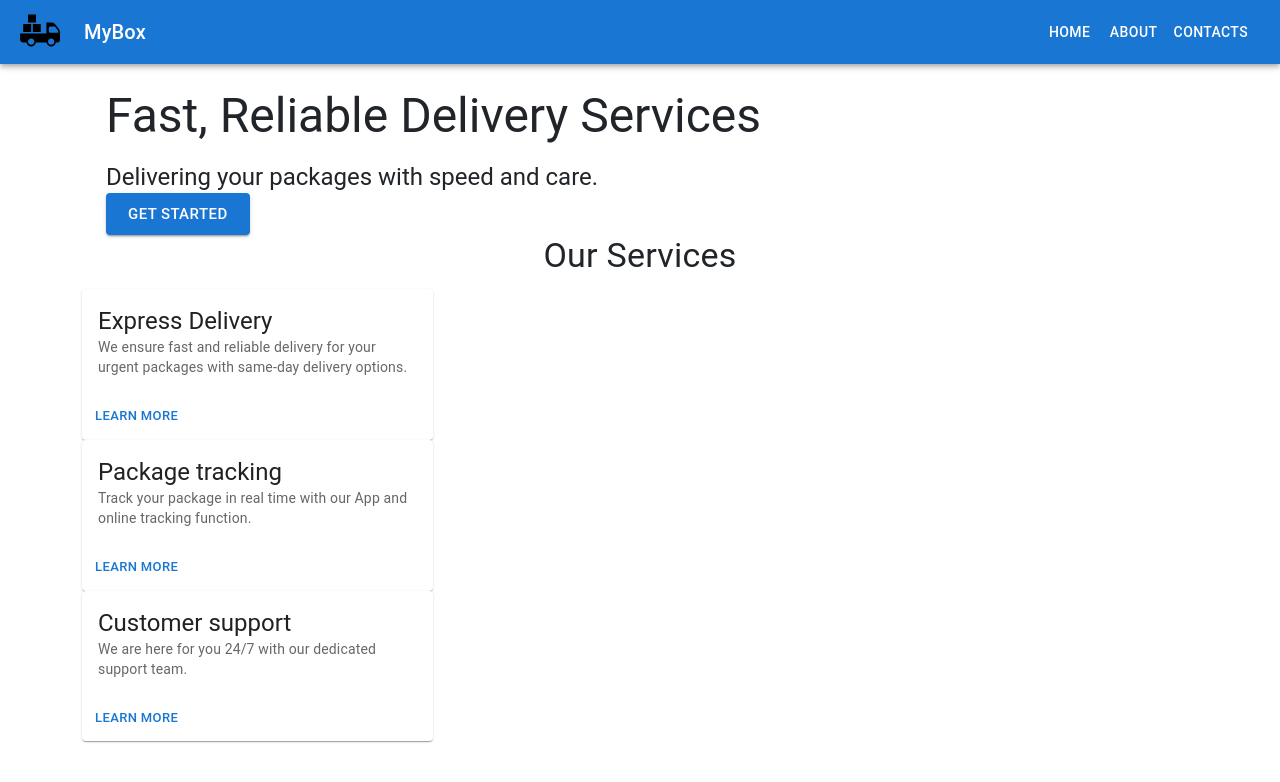
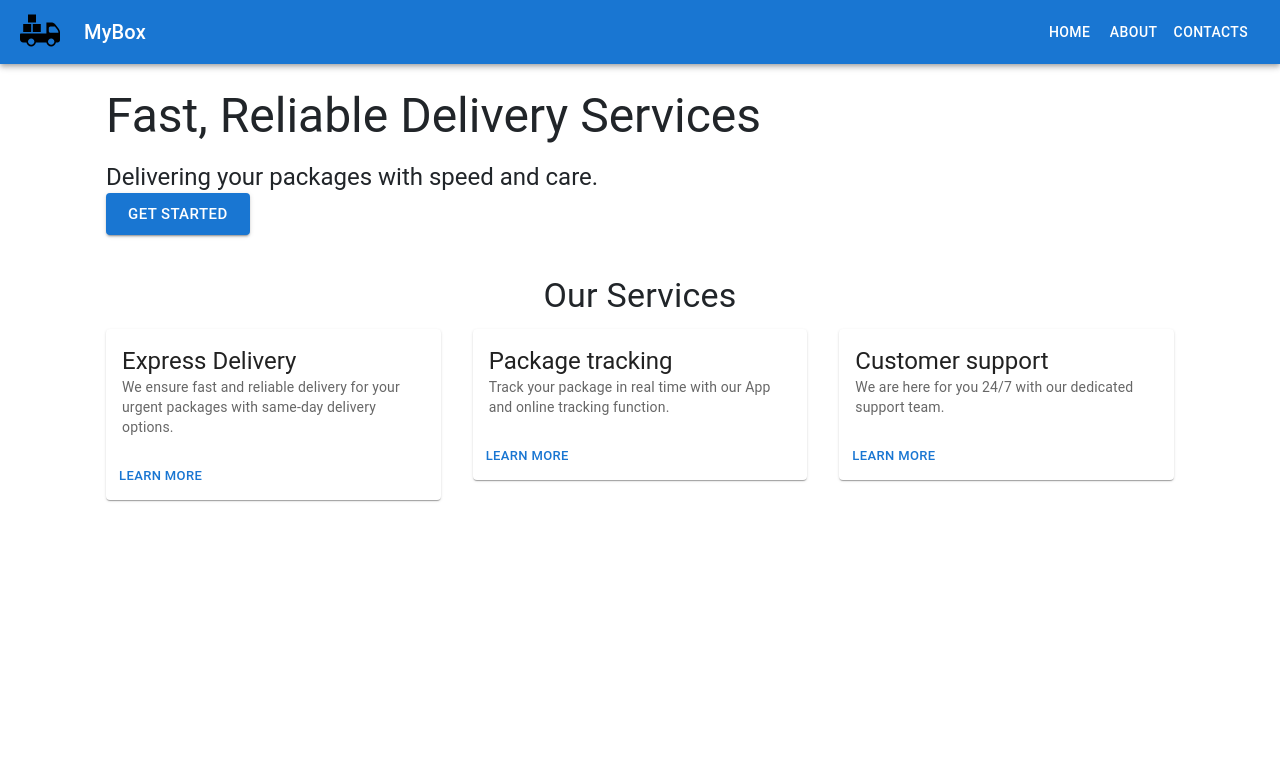
Before and after one commit to Dilnoza-Tasheva/homework62, a React (Vite) app: page / in a window 1280 px wide. Shown: the top 782 px of the page. Built offline with nearby package versions, Linux system fonts and the light colour scheme.

Commit message:
Updates styles to display the services cards in a row. Moving on to the About page

```diff
--- a/src/Containers/Home/Home.tsx
+++ b/src/Containers/Home/Home.tsx
@@ -18,11 +18,10 @@ const Home = () => {
         </Container>
       </Box>
 
-      <Container>
+      <Container sx={{ mt: 5 }}>
         <Typography variant="h4" component="h2" gutterBottom align="center">
           Our Services
         </Typography>
-      </Container>
 
       <Grid container spacing={4}>
         <Grid item xs={12} sm={6} md={4}>
@@ -40,9 +39,7 @@ const Home = () => {
             </CardActions>
           </Card>
         </Grid>
-      </Grid>
 
-      <Grid container spacing={4}>
         <Grid item xs={12} sm={6} md={4}>
           <Card>
             <CardContent>
@@ -58,9 +55,7 @@ const Home = () => {
             </CardActions>
           </Card>
         </Grid>
-      </Grid>
 
-      <Grid container spacing={4}>
         <Grid item xs={12} sm={6} md={4}>
           <Card>
             <CardContent>
@@ -77,6 +72,8 @@ const Home = () => {
           </Card>
         </Grid>
       </Grid>
+
+      </Container>
     </div>
   );
 };
```
